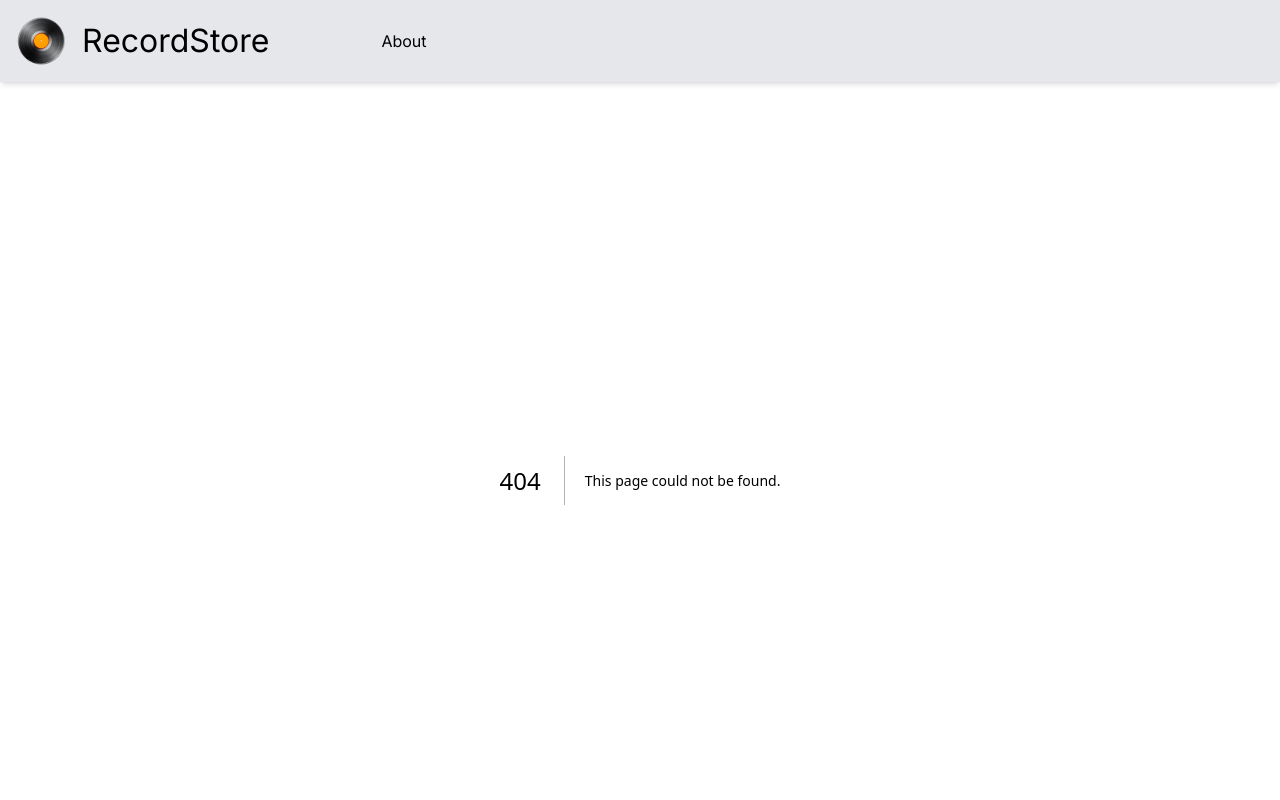
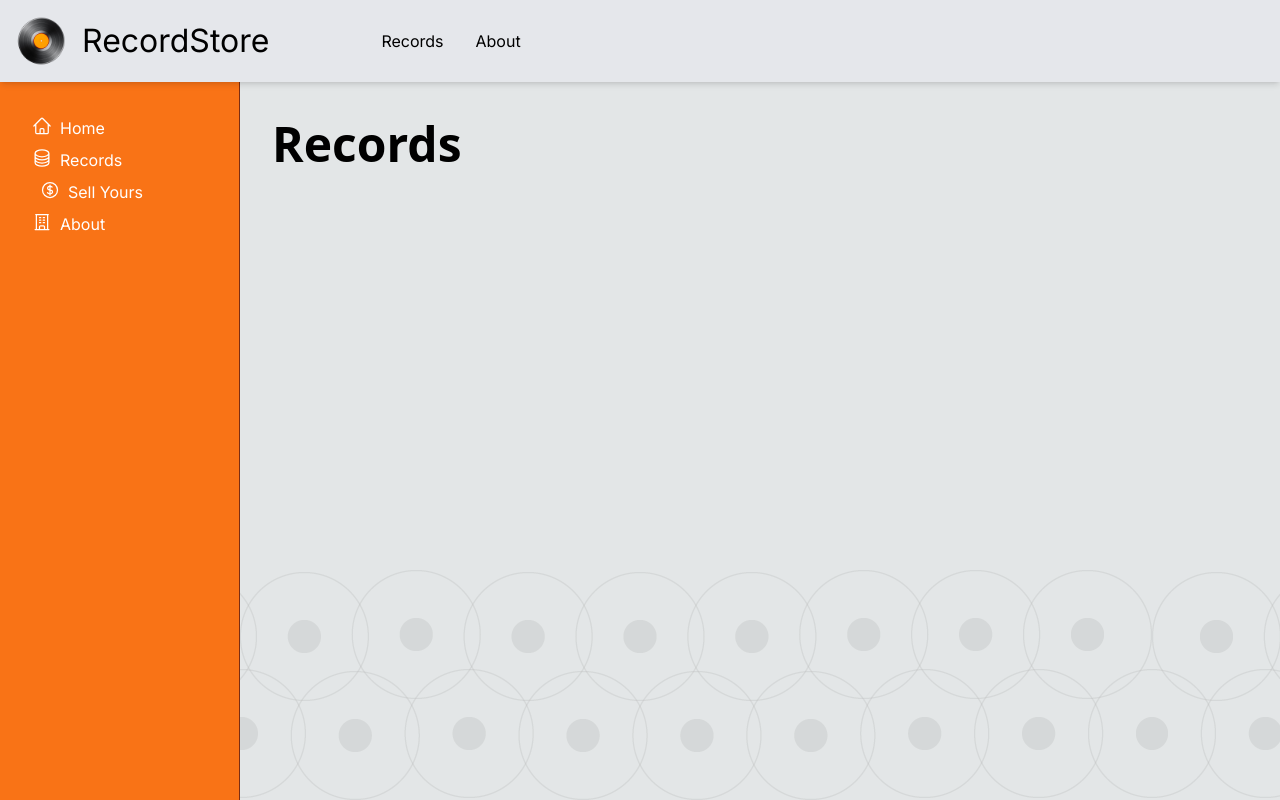
Before and after one commit to TechmongersNL/nextjs-intro-example, a Next.js app: page /records in a window 1280 px wide. Before the commit this address had no page. Built offline with nearby package versions, Linux system fonts and the light colour scheme.

Commit message:
feat(Error Handling): Error Boundaries

```diff
--- a/app/layout.tsx
+++ b/app/layout.tsx
@@ -25,6 +25,7 @@ const Nav = tw.nav`
   shadow-md
   gap-24
   p-2
+  z-50
 `;
 
 const HomeLink = tw.a`
@@ -48,7 +49,7 @@ const MenuItem = tw.li`
 
 const ContentWrapper = tw.div`
   bg-white/30 dark:bg-black/50
-  max-w-7xl
+  w-full
   overflow-x-auto
   h-screen
 `;
@@ -75,6 +76,9 @@ export default function RootLayout({
             </HomeLink>
             <Menu>
               <MenuItem>
+                <Link href="/records">Records</Link>
+              </MenuItem>
+              <MenuItem>
                 <Link href="/about">About</Link>
               </MenuItem>
             </Menu>
--- /dev/null
+++ b/app/records/error.tsx
@@ -0,0 +1,19 @@
+"use client"; // Error components must be Client components
+
+import { UIError } from "@/components/UI";
+
+export default function Error({
+  error,
+  reset,
+}: {
+  error: Error;
+  reset: () => void;
+}) {
+  return (
+    <UIError
+      error={error}
+      reset={reset}
+      title="Something went wrong in /records!"
+    />
+  );
+}
--- /dev/null
+++ b/app/records/layout.tsx
@@ -0,0 +1,19 @@
+import { Sidebar } from "@/components/Sidebar";
+
+export default function RecordsLayout({
+  children,
+}: {
+  children: React.ReactNode;
+}) {
+  return (
+    <>
+      <div>
+        <Sidebar />
+
+        <main className="pl-60 py-10">
+          <div className="px-4 sm:px-6 lg:px-8">{children}</div>
+        </main>
+      </div>
+    </>
+  );
+}
--- /dev/null
+++ b/app/records/page.tsx
@@ -0,0 +1,5 @@
+import { Heading1 } from "@/components/typography";
+
+export default function RecordsPage() {
+  return <Heading1>Records</Heading1>;
+}
--- /dev/null
+++ b/app/records/sell/error.tsx
@@ -0,0 +1,19 @@
+"use client"; // Error components must be Client components
+
+import { UIError } from "@/components/UI";
+
+export default function Error({
+  error,
+  reset,
+}: {
+  error: Error;
+  reset: () => void;
+}) {
+  return (
+    <UIError
+      error={error}
+      reset={reset}
+      title="Something went wrong in /records/sell!"
+    />
+  );
+}
--- /dev/null
+++ b/app/records/sell/page.tsx
@@ -0,0 +1,7 @@
+import { Heading1 } from "@/components/typography";
+
+export default function SellRecords() {
+  throw new Error("Whoops! An error in Sell Records happened!");
+
+  return <Heading1>Sell Records</Heading1>;
+}
--- /dev/null
+++ b/components/Sidebar.tsx
@@ -0,0 +1,68 @@
+// components/Sidebar.tsx
+import {
+  BuildingOfficeIcon,
+  CircleStackIcon,
+  CurrencyDollarIcon,
+  HomeIcon,
+} from "@heroicons/react/24/outline";
+
+import Link from "next/link";
+import tw from "tailwind-styled-components";
+
+const Menu = tw.ul`
+  pl-2
+`;
+
+const MenuItem = tw.li`
+  group
+  hover:bg-white/10
+  w-full
+  px-4 py-1
+  rounded-sm
+`;
+
+const MenuLink = tw.a`
+  text-white
+  flex flex-row gap-2
+`;
+
+const MenuIcon = tw.span`
+  h-5 w-5
+`;
+
+export const Sidebar = () => {
+  return (
+    <div className="absolute h-full py-8 px-2 w-60 max-w-xs bg-orange-500 dark:bg-orange-600 border-r border-orange-900">
+      <nav>
+        <Menu>
+          <MenuItem>
+            <MenuLink $as={Link} href="/">
+              <MenuIcon $as={HomeIcon} />
+              Home
+            </MenuLink>
+          </MenuItem>
+          <MenuItem>
+            <MenuLink $as={Link} href="/records">
+              <MenuIcon $as={CircleStackIcon} />
+              Records
+            </MenuLink>
+          </MenuItem>
+          <Menu>
+            <MenuItem>
+              <MenuLink $as={Link} href="/records/sell">
+                <MenuIcon $as={CurrencyDollarIcon} />
+                Sell Yours
+              </MenuLink>
+            </MenuItem>
+          </Menu>
+          <MenuItem>
+            <MenuLink $as={Link} href="/about">
+              <MenuIcon $as={BuildingOfficeIcon} />
+              About
+            </MenuLink>
+          </MenuItem>
+        </Menu>
+      </nav>
+    </div>
+  );
+};
--- /dev/null
+++ b/components/UI/Button.tsx
@@ -0,0 +1,16 @@
+import { HTMLAttributes } from "react";
+import tw from "tailwind-styled-components";
+
+type ButtonProps = {
+  $large?: boolean;
+} & HTMLAttributes<HTMLButtonElement>;
+
+export const Button = tw.button<ButtonProps>`
+  px-2 py-1
+  bg-orange-500 dark:bg-orange-600
+  hover:bg-orange-400 dark:hover:bg-orange-500
+  text-white
+  rounded-md
+  border
+  ${(button) => button.$large && `text-xl px-4 py-2`}
+`;
--- /dev/null
+++ b/components/UI/UIError.tsx
@@ -0,0 +1,36 @@
+"use client"; // Error components must be Client components
+
+import { Button } from "./Button";
+import { Heading1 } from "../typography";
+import { useEffect } from "react";
+
+export const UIError = ({
+  title,
+  error,
+  reset,
+}: {
+  title: string;
+  error: Error;
+  reset: () => void;
+}) => {
+  useEffect(() => {
+    // Log the error to an error reporting service
+    console.error(error);
+  }, [error]);
+
+  return (
+    <div className="bg-red-600/40 border border-red-600 rounded-md p-8">
+      <Heading1>{title}</Heading1>
+      <Button
+        $large
+        className="bg-red-500 hover:bg-red-400"
+        onClick={
+          // Attempt to recover by trying to re-render the segment
+          () => reset()
+        }
+      >
+        Try again
+      </Button>
+    </div>
+  );
+};
--- /dev/null
+++ b/components/UI/index.ts
@@ -0,0 +1,2 @@
+export { Button } from "./Button";
+export { UIError } from "./UIError";
--- a/package.json
+++ b/package.json
@@ -9,6 +9,8 @@
     "lint": "next lint"
   },
   "dependencies": {
+    "@headlessui/react": "^1.7.14",
+    "@heroicons/react": "^2.0.17",
     "@types/node": "18.16.3",
     "@types/react": "18.2.0",
     "@types/react-dom": "18.2.1",
@@ -21,6 +23,7 @@
     "react-dom": "18.2.0",
     "tailwind-styled-components": "^2.2.0",
     "tailwindcss": "3.3.2",
-    "typescript": "5.0.4"
+    "typescript": "5.0.4",
+    "usehooks-ts": "^2.9.1"
   }
 }
```
Also changed, not shown: 1 other file (tests, documents, lock files or other folders).
